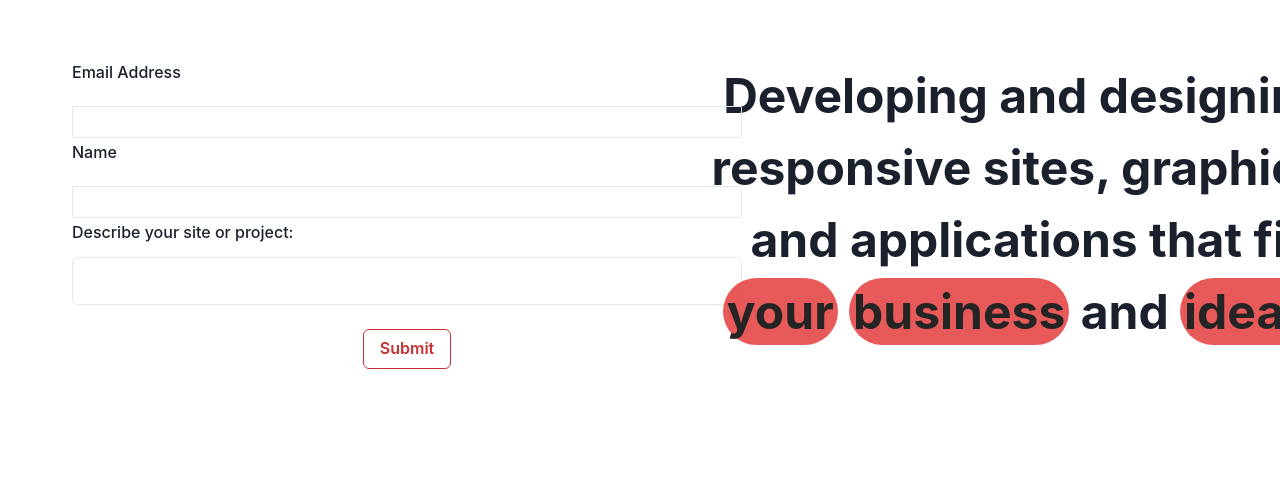
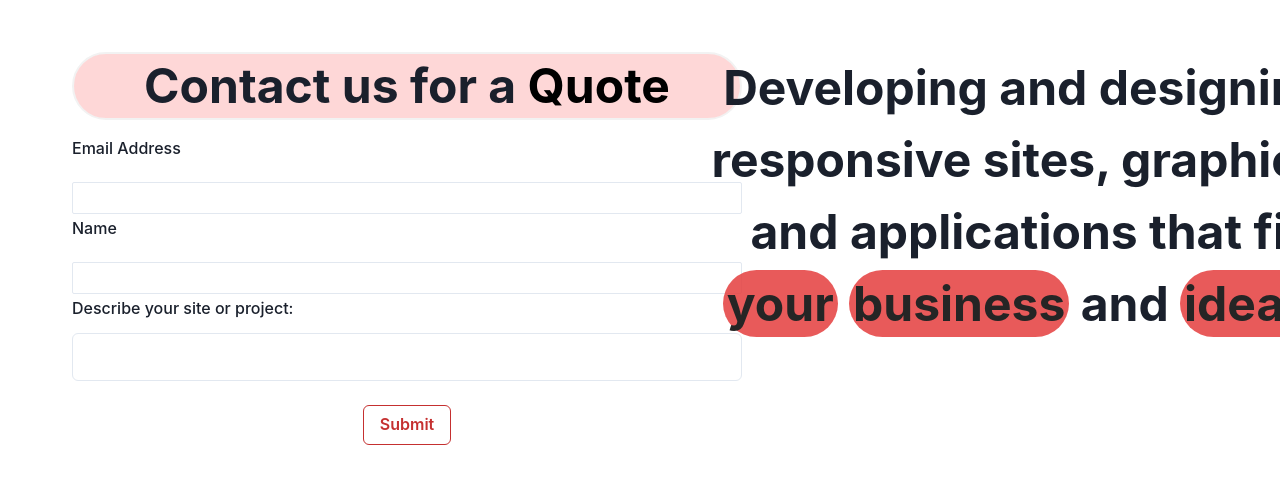
Before and after one commit to CJbricks/BBB-design, a Next.js app: page /FormGrid in a window 1280 px wide. Shown: the top 484 px of the page. Built offline with nearby package versions, Linux system fonts and the light colour scheme.

Commit message:
Added Quote heading

```diff
--- a/src/pages/BotAd.js
+++ b/src/pages/BotAd.js
@@ -34,7 +34,7 @@ export default function BotAd() {
             fontSize={{ base: '2xl', sm: '4xl', md: '6xl' }}
             lineHeight={'110%'}>
             Automate your <br />
-            <Text as={'span'} color={'red.400'}>
+            <Text as={'span'} color={'red.600'}>
               workflow
             </Text>
           </Heading>
@@ -79,7 +79,7 @@ export default function BotAd() {
                 right={'-125px'}
                 top={'-15px'}
                 transform={'rotate(10deg)'}>
-                Starting at $15/mo
+                Starting at 40/hr for Bot Dev
               </Text>
             </Box>
           </Stack>
--- a/src/pages/FormGrid.js
+++ b/src/pages/FormGrid.js
@@ -1,6 +1,6 @@
 import React from 'react'
 import styles from '@/styles/Form.module.css'
-import { SimpleGrid, Text, Box, FormControl, FormLabel, FormHelperText, Input, Button, Highlight } from '@chakra-ui/react'
+import { SimpleGrid, Text, Box, FormControl, FormLabel, FormHelperText, Input, Button, Highlight, Heading } from '@chakra-ui/react'
 import Link from 'next/link'
 import { useState } from 'react'
 
@@ -22,9 +22,15 @@ export default function FormGrid() {
 
   return (
     <>
-    <SimpleGrid columns={[1, 1, 2]} w="100%" align={'center'} justify={'center'} textAlign={'center'} ml={[5, 5, 8]} mr={[5, 5, 8]} mt={10} mb={10}>
+
+    <SimpleGrid columns={[1, 1, 2]} w="100%" align={'center'} justify={'center'} textAlign={'center'} ml={[5, 5, 8]} mr={[5, 5, 8]} mt={8} mb={12}>
+
         <Box w={['400px', '500px', '710px']} fontWeight={700} fontSize={['14px', '18px', '32px']} p={5} ml={5}>
-
+          <Heading as={'h2'} size={'2xl'} mb={4} border='2px solid #f2f2f2' p={2} rounded='full' bg={'red.100'}>
+            <Highlight query={'Quote'} style={{ px: '1', py: '1', rounded: 'full', bg: 'red.500', opacity: '85%' }}>
+              Contact us for a Quote
+            </Highlight>
+          </Heading>
         <FormControl>
               <FormLabel>
                 Email Address
@@ -50,7 +56,8 @@ export default function FormGrid() {
                 onChange={(e) => setComment(e.target.value)}
                 />
             </FormControl>
-              <Button colorScheme="red"
+              <Button
+              colorScheme="red"
               mt={6}
               size="md"
               variant="outline"
@@ -61,8 +68,7 @@ export default function FormGrid() {
           <Text color={'alphaBlack.1000'} fontWeight={700} fontSize={['18px', '28px', '48px']}>
           <Highlight
             query={['your', 'business', 'ideas']}
-            styles={{ px: '1', py: '1', rounded: 'full', bg: 'red.500', opacity: '85%' }}
-          >
+            styles={{ px: '1', py: '1', rounded: 'full', bg: 'red.500', opacity: '85%' }} >
                 Developing and designing responsive sites, graphics,
 
                 and applications that fit
```
